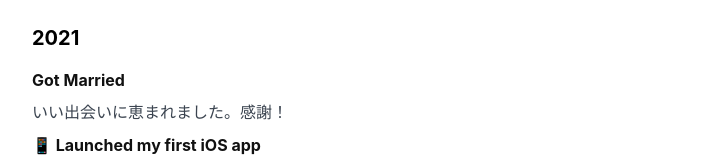
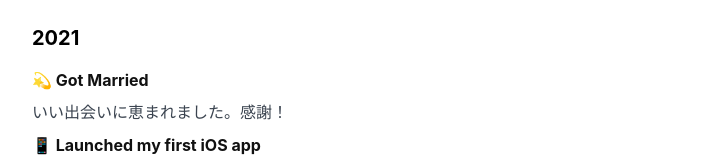
Before and after one commit to shota-akizuki/shota-dev, a Next.js app: page / in a window 1280 px wide. Shown: the part 382-542 px from the top of the page, without its empty margins (288-991 px from the left). Built offline with nearby package versions, Linux system fonts and the light colour scheme.

Commit message:
Add emoji.

```diff
--- a/components/Timeline.js
+++ b/components/Timeline.js
@@ -18,7 +18,7 @@ export default function Timeline() {
         <h1 className={styles.title}>Timeline</h1>
         <Year>2021</Year>
         <ul>
-          <li> Got Married</li>
+          <li>💫 Got Married</li>
           <p>いい出会いに恵まれました。感謝！</p>
           <li>📱 Launched my first iOS app</li>
           <p>FlutterでiOSアプリを初リリース。</p>
```
